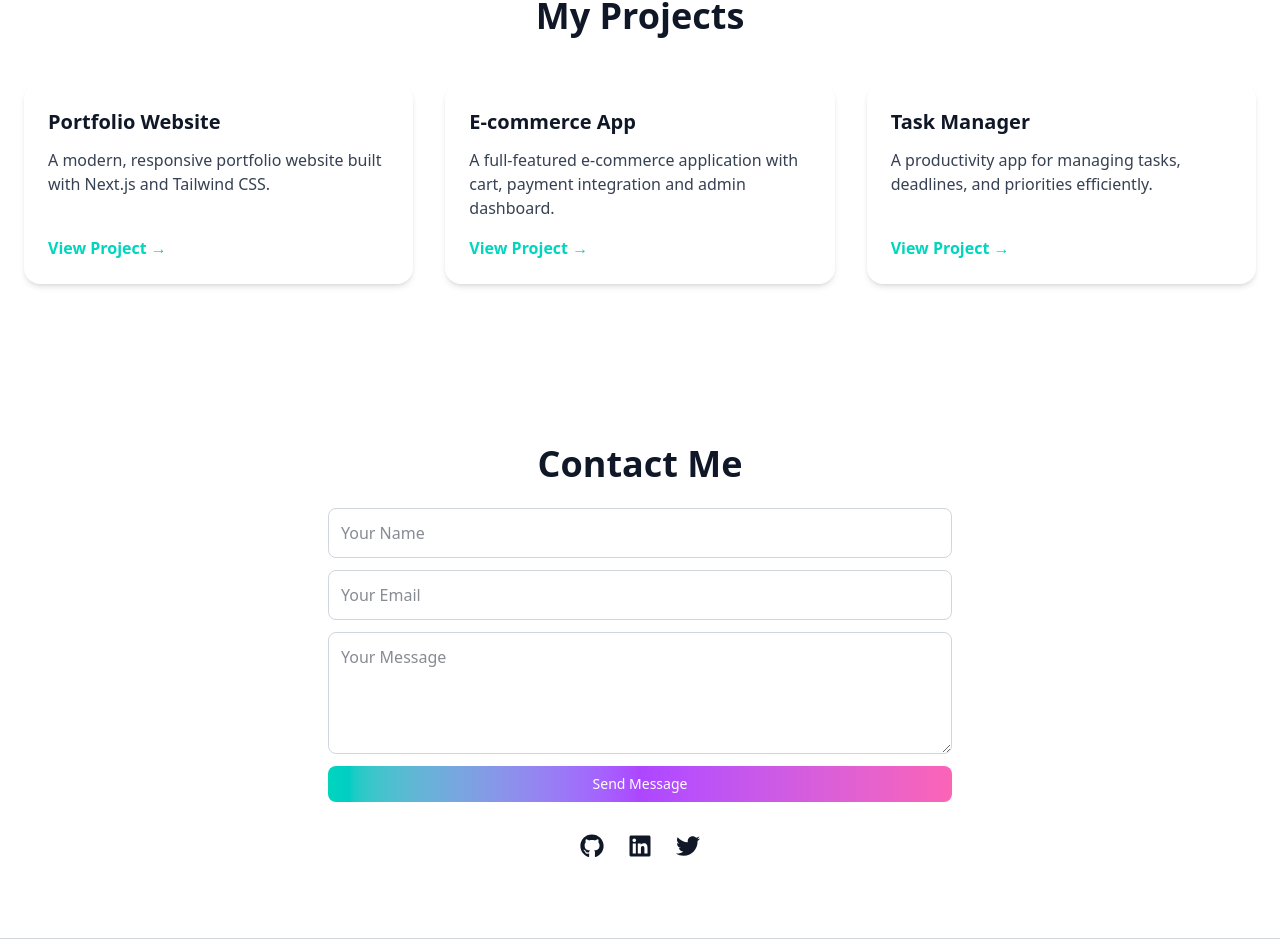
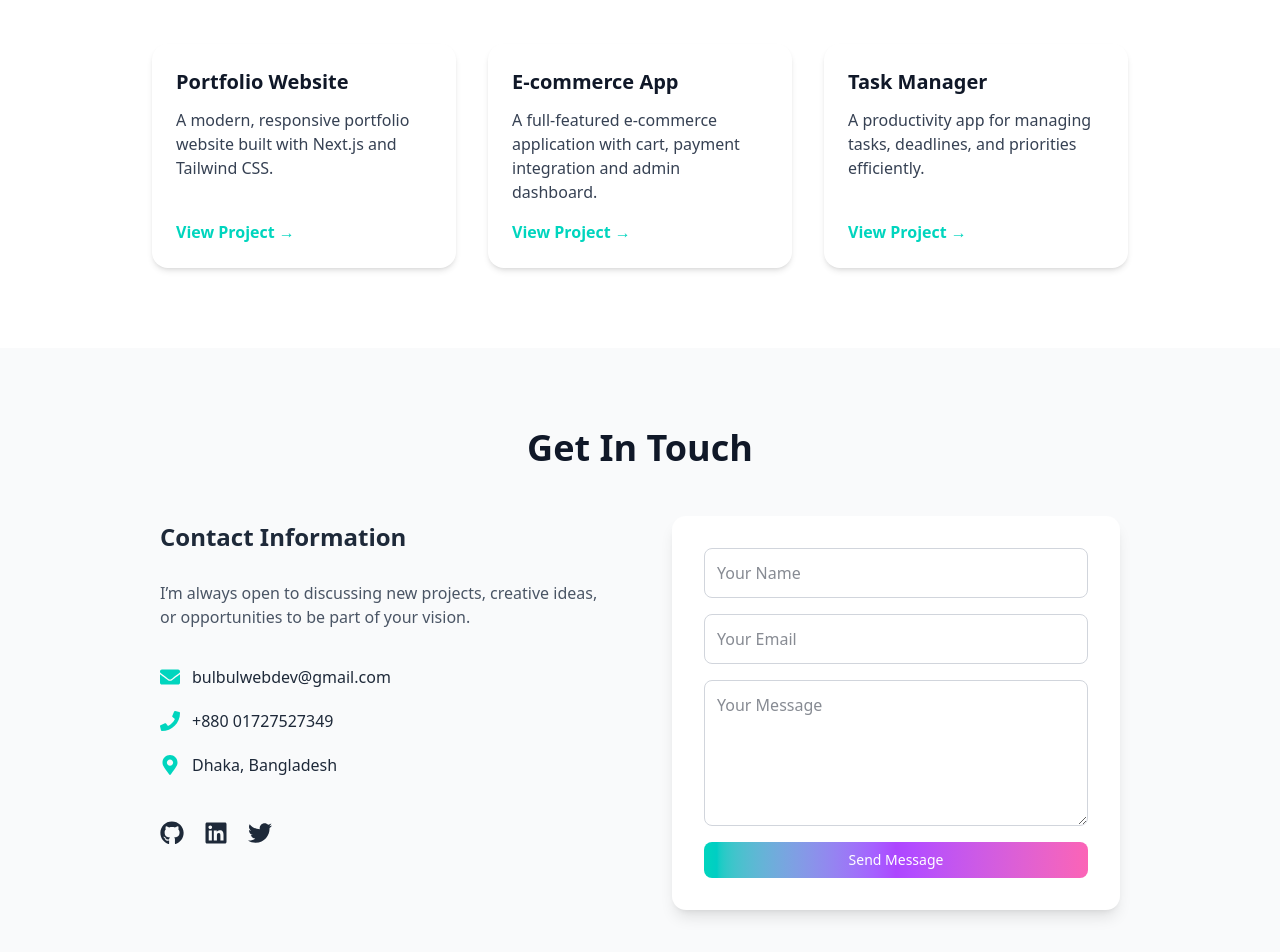
Before and after one commit to bulbul64/Personal-Portfolio-01, a Next.js app: page / in a window 1280 px wide. Shown: the part 1835-2787 px from the top of the page. Built offline with nearby package versions, Linux system fonts and the light colour scheme.

Commit message:
Update something

```diff
--- a/app/components/About.tsx
+++ b/app/components/About.tsx
@@ -21,10 +21,10 @@ export default function About() {
 
       {/* Floating Gradient Backgrounds */}
       <div className="absolute -top-32 -left-32 w-[500px] h-[500px] bg-linear-to-r  opacity-20 rounded-full animate-blob mix-blend-multiply filter blur-3xl -z-10"></div>
-      <div className="absolute -bottom-32 -right-32 w-[500px] h-[500px] bg-linear-to-r from-pink-400 opacity-20 rounded-full animate-blob animation-delay-2000 mix-blend-multiply filter blur-3xl -z-10"></div>
+      <div className="absolute -bottom-32 -right-32 w-[500px] h-[500px] bg-linear-to-r  opacity-20 rounded-full animate-blob animation-delay-2000 mix-blend-multiply filter blur-3xl -z-10"></div>
 
       <motion.div
-        className="container mx-auto flex flex-col md:flex-row items-center gap-10 px-6"
+        className="container mx-auto max-w-5xl flex flex-col md:flex-row items-center gap-10 px-6"
         variants={containerVariants}
         initial="hidden"
         whileInView="show"
--- a/app/components/Contact.tsx
+++ b/app/components/Contact.tsx
@@ -3,74 +3,116 @@
 import { motion } from 'framer-motion';
 import { Button } from '@/components/ui/button';
 import Link from 'next/link';
-import { FaGithub, FaLinkedin, FaTwitter } from 'react-icons/fa';
+import { FaGithub, FaLinkedin, FaTwitter, FaEnvelope, FaPhone, FaMapMarkerAlt } from 'react-icons/fa';
 
 export default function Contact() {
   return (
-    <section id="contact" className="py-16 md:py-20 transition-colors dark:bg-gray-900">
-      <div className="container mx-auto px-6 max-w-2xl text-center">
-
+    <section
+      id="contact"
+      className="py-16 md:py-20 transition-colors bg-gray-50 dark:bg-gray-900"
+    >
+      <div className="container mx-auto max-w-5xl px-8">
         {/* Section Title */}
         <motion.h2
-          className="text-3xl md:text-4xl font-bold text-gray-900 dark:text-white mb-6"
+          className="text-3xl md:text-4xl font-bold text-center text-gray-900 dark:text-white mb-12"
           initial={{ opacity: 0, y: -20 }}
           whileInView={{ opacity: 1, y: 0 }}
           transition={{ duration: 0.6 }}
         >
-          Contact Me
+          Get In Touch
         </motion.h2>
 
-        {/* Contact Form */}
+        {/* 2-Column Layout */}
+        <div className="grid md:grid-cols-2 gap-10 md:gap-16">
+          {/* Left: Contact Information */}
+          <motion.div
+            className="flex flex-col justify-center gap-5 text-gray-800 dark:text-gray-200 mb-15"
+            initial={{ opacity: 0, x: -30 }}
+            whileInView={{ opacity: 1, x: 0 }}
+            transition={{ duration: 0.6 }}
+          >
+            <h3 className="text-2xl font-semibold mb-2">Contact Information</h3>
+            <p className="text-gray-600 dark:text-gray-400 mb-4">
+              I’m always open to discussing new projects, creative ideas, or
+              opportunities to be part of your vision.
+            </p>
+
+            <div className="flex items-center gap-3">
+              <FaEnvelope className="text-teal-400 text-xl" />
+              <span>bulbulwebdev@gmail.com</span>
+            </div>
+            <div className="flex items-center gap-3">
+              <FaPhone className="text-teal-400 text-xl" />
+              <span>+880 01727527349</span>
+            </div>
+            <div className="flex items-center gap-3">
+              <FaMapMarkerAlt className="text-teal-400 text-xl" />
+              <span>Dhaka, Bangladesh</span>
+            </div>
+
+            {/* Social Links */}
+            <div className="flex gap-5 mt-6 text-2xl">
+              <Link
+                href="https://github.com/bulbul64"
+                target="_blank"
+                className="hover:text-teal-400 transition-colors"
+              >
+                <FaGithub />
+              </Link>
+              <Link
+                href="https://www.linkedin.com/in/shafiulla-bulbul/"
+                target="_blank"
+                className="hover:text-teal-400 transition-colors"
+              >
+                <FaLinkedin />
+              </Link>
+              <Link
+                href="https://twitter.com/yourusername"
+                target="_blank"
+                className="hover:text-teal-400 transition-colors"
+              >
+                <FaTwitter />
+              </Link>
+            </div>
+          </motion.div>
+
+          {/* Right: Contact Form */}
           <motion.form
-          className="flex flex-col gap-3 text-left"
-          initial={{ opacity: 0, y: 20 }}
-          whileInView={{ opacity: 1, y: 0 }}
+            className="flex flex-col gap-4 bg-white dark:bg-gray-800 rounded-xl shadow-lg p-6 md:p-8"
+            initial={{ opacity: 0, x: 30 }}
+            whileInView={{ opacity: 1, x: 0 }}
             transition={{ duration: 0.6, delay: 0.2 }}
             onSubmit={(e) => {
               e.preventDefault();
-            alert("Form submitted! (Add your backend integration here)");
+              alert('Form submitted! (Backend integration coming soon)');
             }}
           >
             <input
               type="text"
               placeholder="Your Name"
-            className="w-full p-3 rounded-md border border-gray-300 dark:border-gray-700 bg-white dark:bg-gray-800 text-gray-900 dark:text-white focus:outline-none focus:ring-2 focus:ring-teal-400 transition-colors"
+              className="w-full p-3 rounded-md border border-gray-300 dark:border-gray-700 bg-white dark:bg-gray-900 text-gray-900 dark:text-white focus:outline-none focus:ring-2 focus:ring-teal-400 transition-colors"
               required
             />
             <input
               type="email"
               placeholder="Your Email"
-            className="w-full p-3 rounded-md border border-gray-300 dark:border-gray-700 bg-white dark:bg-gray-800 text-gray-900 dark:text-white focus:outline-none focus:ring-2 focus:ring-teal-400 transition-colors"
+              className="w-full p-3 rounded-md border border-gray-300 dark:border-gray-700 bg-white dark:bg-gray-900 text-gray-900 dark:text-white focus:outline-none focus:ring-2 focus:ring-teal-400 transition-colors"
               required
             />
             <textarea
               placeholder="Your Message"
-            rows={4}
-            className="w-full p-3 rounded-md border border-gray-300 dark:border-gray-700 bg-white dark:bg-gray-800 text-gray-900 dark:text-white focus:outline-none focus:ring-2 focus:ring-teal-400 transition-colors"
+              rows={5}
+              className="w-full p-3 rounded-md border border-gray-300 dark:border-gray-700 bg-white dark:bg-gray-900 text-gray-900 dark:text-white focus:outline-none focus:ring-2 focus:ring-teal-400 transition-colors"
               required
             />
-          <Button type="submit" className="bg-linear-to-r from-teal-400 via-purple-500 to-pink-400 text-white hover:from-pink-400 hover:via-purple-500 hover:to-teal-400 transition-all duration-500 hover:bg-teal-500 ">
+            <Button
+              type="submit"
+              className="w-full bg-linear-to-r from-teal-400 via-purple-500 to-pink-400 text-white hover:from-pink-400 hover:via-purple-500 hover:to-teal-400 transition-all duration-500"
+            >
               Send Message
             </Button>
           </motion.form>
-
-        {/* Social Icons */}
-        <motion.div
-          className="flex justify-center gap-6 mt-6 md:mt-8 text-2xl text-gray-900 dark:text-white"
-          initial={{ opacity: 0 }}
-          whileInView={{ opacity: 1 }}
-          transition={{ duration: 0.6, delay: 0.4 }}
-        >
-          <Link href="https://github.com/bulbul64" target="_blank" rel="noopener noreferrer" className="hover:text-teal-400 transition-colors">
-            <FaGithub />
-          </Link>
-          <Link href="https://www.linkedin.com/in/shafiulla-bulbul/" target="_blank" rel="noopener noreferrer" className="hover:text-teal-400 transition-colors">
-            <FaLinkedin />
-          </Link>
-          <Link href="https://twitter.com/yourusername" target="_blank" rel="noopener noreferrer" className="hover:text-teal-400 transition-colors">
-            <FaTwitter />
-          </Link>
-        </motion.div>
+        </div>
       </div>
     </section>
   );
--- a/app/components/Footer.tsx
+++ b/app/components/Footer.tsx
@@ -3,7 +3,7 @@
 export default function Footer() {
   return (
     <footer className="py-6 border-t border-gray-300 dark:border-gray-700 text-center dark:bg-gray-900 transition-colors">
-      <div className="container mx-auto px-6 flex flex-col md:flex-row justify-between items-center gap-4">
+      <div className="container mx-auto max-w-5xl px-6 flex flex-col md:flex-row justify-between items-center gap-4">
 
         {/* Left: Copyright */}
         <p className="text-gray-700 dark:text-gray-300 text-sm md:text-base">
--- a/app/components/ProjectCard.tsx
+++ b/app/components/ProjectCard.tsx
@@ -24,7 +24,7 @@ const projects = [
 export default function Projects() {
   return (
     <section id="projects" className="py-20 dark:bg-gray-900 transition-colors">
-      <div className="container mx-auto px-6">
+      <div className="container mx-auto max-w-5xl px-6">
         <motion.h2
           className="text-3xl md:text-4xl font-bold text-gray-900 dark:text-white text-center mb-12"
           initial={{ opacity: 0, y: -20 }}
--- a/app/components/Skills.tsx
+++ b/app/components/Skills.tsx
@@ -24,7 +24,7 @@ export default function Skills() {
 
   return (
     <section id="skills" className="relative py-20 dark:bg-gray-900 transition-colors">
-      <div className="container mx-auto px-6">
+      <div className="container mx-auto max-w-5xl px-6">
         <motion.h2
           className="text-3xl md:text-4xl font-bold text-gray-900 dark:text-white text-center mb-12"
           initial={{ opacity: 0, y: -20 }}
```
Also changed, not shown: app/components/Hero.tsx (+4 -4 lines), app/components/Navbar.tsx (+28 -9 lines). Lines whose indentation alone changed are shown as unchanged.
